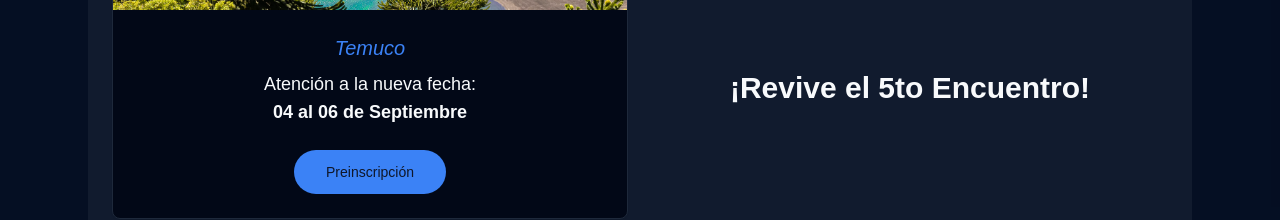
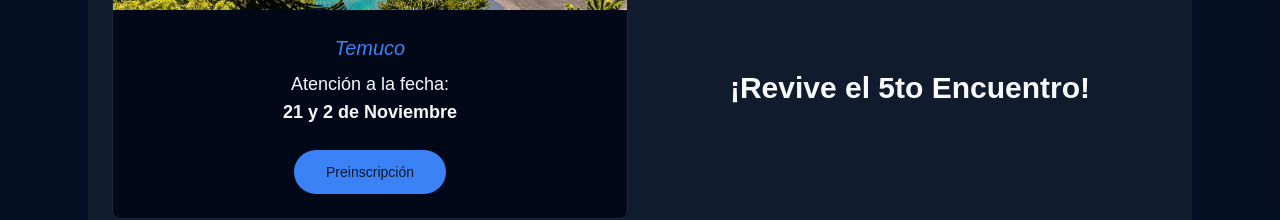
Before and after one commit to jhngtrrz/fechile-next, a Next.js app: page / in a window 1280 px wide. Shown: the part 1572-1792 px from the top of the page. Built offline with nearby package versions, Linux system fonts and the light colour scheme.

Commit message:
actualizar fechas en el componente EventosNacionales

```diff
--- a/src/components/EventosNacionales.tsx
+++ b/src/components/EventosNacionales.tsx
@@ -33,9 +33,9 @@ export function EventosNacionales() {
               <div className="p-6 text-center">
                 <p className="text-xl italic text-primary">Temuco</p>
                 <p className="text-lg mt-2">
-                  Atención a la nueva fecha:
+                  Atención a la fecha:
                   <br />
-                  <span className="font-semibold">04 al 06 de Septiembre</span>
+                  <span className="font-semibold">21 y 2 de Noviembre</span>
                 </p>
               </div>
             </CardContent>
```
